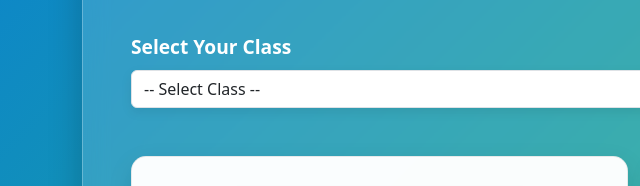
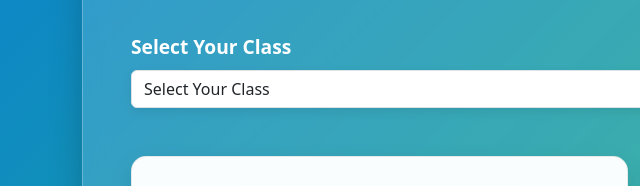
Before and after one commit to StaticGamerYT-India/Ryan-Voting, a website: page index.html in a window 1280 px wide. Shown: the part 248-434 px from the top of the page, 0-640 px from the left. Drawn offline with nearby package versions, Linux system fonts and the light colour scheme.

Commit message:
Update index.html

```diff
--- a/index.html
+++ b/index.html
@@ -40,7 +40,8 @@
         <div class="form-group mb-5">
           <label for="class-select" class="form-label">Select Your Class</label>
           <select id="class-select" class="form-select">
-            <option value="">-- Select Class --</option>
+            <option value=""> Select Your Class</option>
+                          <option value="class1">Teacher</option>
             <optgroup label="ICSE">
               <option value="class1">5-A ICSE</option>
               <option value="class2">6-A ICSE</option>
```
